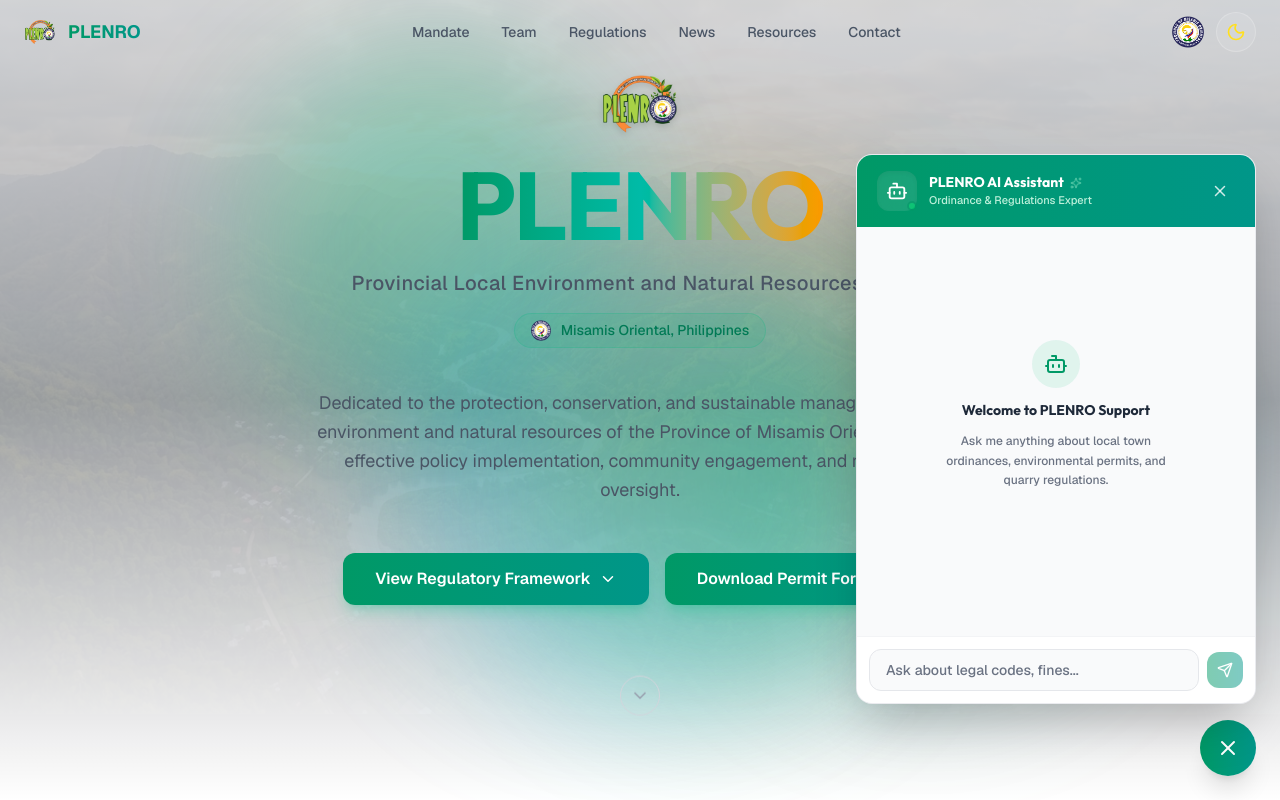
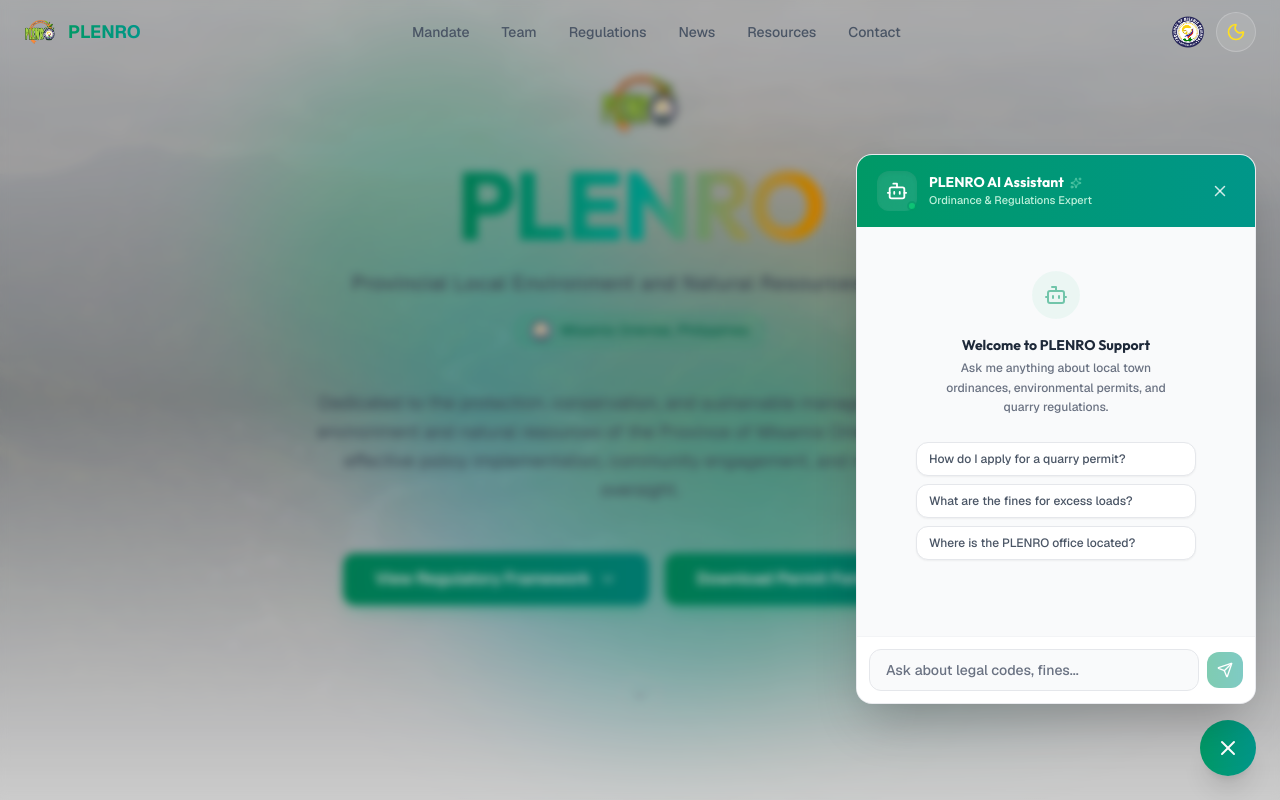
Before and after one commit to angelorabaya/PLENROLANDINGPAGE, a Next.js app: page / in a window 1280 px wide. Both pictures are taken after a click on the button 1228 px from the left and 748 px from the top of the page. Shown: the top 800 px of the page. Built offline with nearby package versions, Linux system fonts and the light colour scheme.

Commit message:
ux: add full-screen backdrop click-close, localstorage chat persistence, onboarding suggestions, retry actions, and a floating back-to-top button

```diff
--- a/src/app/page.tsx
+++ b/src/app/page.tsx
@@ -8,6 +8,7 @@
 import LocationSection from "@/components/landing/location-section";
 import Footer from "@/components/landing/footer";
 import OrdinanceChat from "@/components/landing/ordinance-chat";
+import BackToTop from "@/components/landing/back-to-top";
 
 export default function Home() {
   return (
@@ -21,6 +22,7 @@
       <ResourcesSection />
       <LocationSection />
       <Footer />
+      <BackToTop />
       <OrdinanceChat />
     </main>
   );
--- /dev/null
+++ b/src/components/landing/back-to-top.tsx
@@ -0,0 +1,48 @@
+'use client';
+
+import { useState, useEffect } from 'react';
+import { motion, AnimatePresence } from 'framer-motion';
+import { ArrowUp } from 'lucide-react';
+
+export default function BackToTop() {
+  const [isVisible, setIsVisible] = useState(false);
+
+  useEffect(() => {
+    const toggleVisibility = () => {
+      if (window.scrollY > 400) {
+        setIsVisible(true);
+      } else {
+        setIsVisible(false);
+      }
+    };
+
+    window.addEventListener('scroll', toggleVisibility, { passive: true });
+    toggleVisibility();
+    return () => window.removeEventListener('scroll', toggleVisibility);
+  }, []);
+
+  const scrollToTop = () => {
+    window.scrollTo({
+      top: 0,
+      behavior: 'smooth',
+    });
+  };
+
+  return (
+    <AnimatePresence>
+      {isVisible && (
+        <motion.button
+          onClick={scrollToTop}
+          initial={{ opacity: 0, scale: 0.5, y: 20 }}
+          animate={{ opacity: 1, scale: 1, y: 0 }}
+          exit={{ opacity: 0, scale: 0.5, y: 20 }}
+          transition={{ duration: 0.25, ease: 'easeOut' }}
+          className="fixed bottom-6 left-6 z-40 w-11 h-11 rounded-xl bg-white/95 dark:bg-gray-900/95 backdrop-blur-md border border-gray-200/80 dark:border-gray-800 text-gray-700 dark:text-gray-300 flex items-center justify-center shadow-lg hover:shadow-xl hover:bg-emerald-500/10 dark:hover:bg-emerald-500/20 hover:text-emerald-600 dark:hover:text-emerald-400 hover:border-emerald-500/30 active:scale-95 transition-all duration-300 cursor-pointer focus:outline-none"
+          aria-label="Scroll to top of page"
+        >
+          <ArrowUp size={20} className="stroke-[2.5]" />
+        </motion.button>
+      )}
+    </AnimatePresence>
+  );
+}
--- a/src/components/landing/ordinance-chat.tsx
+++ b/src/components/landing/ordinance-chat.tsx
@@ -16,6 +16,40 @@
   const [showTooltip, setShowTooltip] = useState(false);
 
   const messagesEndRef = useRef<HTMLDivElement>(null);
+  const lastQuery = useRef('');
+
+  // Load chat history from localStorage on mount (U3)
+  useEffect(() => {
+    const savedHistory = localStorage.getItem('plenro-chat-history');
+    const savedId = localStorage.getItem('plenro-conversation-id');
+    if (savedHistory) {
+      try {
+        setChatHistory(JSON.parse(savedHistory));
+      } catch (e) {
+        console.error('Error loading chat history:', e);
+      }
+    }
+    if (savedId) {
+      setConversationId(savedId);
+    }
+  }, []);
+
+  // Save chat history to localStorage when changed (U3)
+  useEffect(() => {
+    if (chatHistory.length > 0) {
+      localStorage.setItem('plenro-chat-history', JSON.stringify(chatHistory));
+    } else {
+      localStorage.removeItem('plenro-chat-history');
+    }
+  }, [chatHistory]);
+
+  useEffect(() => {
+    if (conversationId) {
+      localStorage.setItem('plenro-conversation-id', conversationId);
+    } else {
+      localStorage.removeItem('plenro-conversation-id');
+    }
+  }, [conversationId]);
 
   // FAB entrance and tooltip timers
   useEffect(() => {
@@ -41,35 +75,16 @@
     }
   }, [chatHistory, loading, isOpen]);
 
-  const handleSend = async (e: React.FormEvent) => {
-    e.preventDefault();
-    if (!message.trim() || loading) return;
-
-    // Reject immediately if the honeypot field is filled (bot activity)
-    if (honeypot) {
-      setMessage('');
-      setHoneypot('');
-      return;
-    }
-
-    const queryToSend = message.trim();
-    if (queryToSend.length > 500) {
-      setError('Message cannot exceed 500 characters.');
-      return;
-    }
-
+  // Send message to Dify API proxy
+  const sendMessageToAPI = async (textToSend: string) => {
     setError(null);
-    setMessage('');
-
-    // Add user message to history
-    setChatHistory(prev => [...prev, { role: 'user', text: queryToSend }]);
     setLoading(true);
 
     try {
       const res = await fetch('/api/chat', {
         method: 'POST',
         headers: { 'Content-Type': 'application/json' },
-        body: JSON.stringify({ message: queryToSend, conversationId, website: honeypot }),
+        body: JSON.stringify({ message: textToSend, conversationId, website: honeypot }),
       });
 
       if (!res.ok) {
@@ -95,15 +110,75 @@
       setLoading(false);
     }
   };
+
+  const handleSend = async (e: React.FormEvent) => {
+    e.preventDefault();
+    if (!message.trim() || loading) return;
+
+    // Reject immediately if the honeypot field is filled (bot activity)
+    if (honeypot) {
+      setMessage('');
+      setHoneypot('');
+      return;
+    }
+
+    const queryToSend = message.trim();
+    if (queryToSend.length > 500) {
+      setError('Message cannot exceed 500 characters.');
+      return;
+    }
+
+    setMessage('');
+    lastQuery.current = queryToSend;
+
+    // Add user message to history
+    setChatHistory(prev => [...prev, { role: 'user', text: queryToSend }]);
+    await sendMessageToAPI(queryToSend);
+  };
+
+  const handleSendSuggestion = async (suggestionText: string) => {
+    if (loading) return;
+    lastQuery.current = suggestionText;
+
+    // Add user message to history
+    setChatHistory(prev => [...prev, { role: 'user', text: suggestionText }]);
+    await sendMessageToAPI(suggestionText);
+  };
+
+  const handleRetry = async () => {
+    if (!lastQuery.current || loading) return;
+
+    // Add user message again to show retry intent
+    setChatHistory(prev => [...prev, { role: 'user', text: lastQuery.current }]);
+    await sendMessageToAPI(lastQuery.current);
+  };
+
   const handleClearChat = () => {
     setChatHistory([]);
     setConversationId('');
     setError(null);
+    localStorage.removeItem('plenro-chat-history');
+    localStorage.removeItem('plenro-conversation-id');
   };
   return (
+    <>
+      {/* Backdrop Click Overlay (U2) */}
+      <AnimatePresence>
+        {isOpen && (
+          <motion.div
+            initial={{ opacity: 0 }}
+            animate={{ opacity: 1 }}
+            exit={{ opacity: 0 }}
+            onClick={() => setIsOpen(false)}
+            className="fixed inset-0 z-40 bg-black/20 dark:bg-black/40 backdrop-blur-xs cursor-pointer"
+          />
+        )}
+      </AnimatePresence>
+
       <AnimatePresence>
         {isVisible && (
-        <div className="fixed bottom-6 right-6 z-50 font-sans">
+          <div className="fixed bottom-6 right-6 z-50 font-sans pointer-events-none">
+            <div className="pointer-events-auto relative">
               {/* Tooltip (A7) */}
               <AnimatePresence>
                 {showTooltip && !isOpen && (
@@ -171,7 +246,7 @@
                 </AnimatePresence>
               </motion.button>
 
-          {/* Chat Window Panel */}
+              {/* Chat Window Panel (U1: adaptive mobile sizes) */}
               <AnimatePresence>
                 {isOpen && (
                   <motion.div
@@ -179,7 +254,7 @@
                     animate={{ opacity: 1, y: 0, scale: 1 }}
                     exit={{ opacity: 0, y: 30, scale: 0.95 }}
                     transition={{ duration: 0.25, ease: 'easeOut' }}
-                className="absolute bottom-18 right-0 w-[90vw] sm:w-[400px] h-[550px] bg-white dark:bg-gray-900 rounded-2xl shadow-2xl border border-gray-200/80 dark:border-gray-800 flex flex-col overflow-hidden"
+                    className="absolute bottom-18 right-0 w-[90vw] sm:w-[400px] h-[500px] sm:h-[550px] max-h-[75vh] sm:max-h-[80vh] bg-white dark:bg-gray-900 rounded-2xl shadow-2xl border border-gray-200/80 dark:border-gray-800 flex flex-col overflow-hidden"
                   >
                     {/* Header */}
                     <div className="bg-gradient-to-r from-emerald-600 to-teal-600 text-white px-5 py-4 flex items-center justify-between shadow-md">
@@ -220,14 +295,33 @@
                     {/* Messages Container */}
                     <div className="flex-1 overflow-y-auto p-4 space-y-4 bg-gray-50 dark:bg-gray-950/40">
                       {chatHistory.length === 0 && (
-                    <div className="h-full flex flex-col items-center justify-center text-center p-6 space-y-3">
-                      <div className="w-12 h-12 rounded-full bg-emerald-500/10 flex items-center justify-center text-emerald-600 dark:text-emerald-400">
+                        <div className="h-full flex flex-col items-center justify-center text-center p-6 space-y-4">
+                          <div className="w-12 h-12 rounded-full bg-emerald-500/10 flex items-center justify-center text-emerald-600 dark:text-emerald-400 animate-pulse">
                             <Bot size={24} />
                           </div>
+                          <div>
                             <h5 className="font-display font-bold text-gray-800 dark:text-gray-200 text-sm">Welcome to PLENRO Support</h5>
-                      <p className="text-xs text-gray-500 dark:text-gray-400 max-w-[240px] leading-relaxed font-medium">
+                            <p className="text-xs text-gray-500 dark:text-gray-400 max-w-[240px] leading-relaxed font-medium mt-1">
                               Ask me anything about local town ordinances, environmental permits, and quarry regulations.
                             </p>
+                          </div>
+                          {/* Suggested Onboarding Questions (U5) */}
+                          <div className="w-full max-w-[280px] space-y-2 pt-2">
+                            {[
+                              "How do I apply for a quarry permit?",
+                              "What are the fines for excess loads?",
+                              "Where is the PLENRO office located?"
+                            ].map((suggestion, sIdx) => (
+                              <button
+                                key={sIdx}
+                                type="button"
+                                onClick={() => handleSendSuggestion(suggestion)}
+                                className="w-full text-left text-xs bg-white dark:bg-gray-800 border border-gray-200 dark:border-gray-700/60 hover:border-emerald-500 dark:hover:border-emerald-500 hover:bg-emerald-50/20 dark:hover:bg-emerald-950/10 px-3 py-2 rounded-xl transition-all duration-200 font-medium text-gray-600 dark:text-gray-300 shadow-xs cursor-pointer"
+                              >
+                                {suggestion}
+                              </button>
+                            ))}
+                          </div>
                         </div>
                       )}
 
@@ -267,11 +361,19 @@
                       )}
 
                       {error && (
-                    <div className="flex justify-center p-2">
+                        <div className="flex flex-col items-center gap-2 p-2">
                           <div className="bg-red-500/10 text-red-600 dark:text-red-400 rounded-lg px-3 py-1.5 text-xs flex items-center gap-1.5 border border-red-500/20 font-semibold">
                             <AlertCircle size={14} className="shrink-0" />
                             <span>{error}</span>
                           </div>
+                          {/* Retry trigger button (U9) */}
+                          <button
+                            type="button"
+                            onClick={handleRetry}
+                            className="text-xs font-bold text-emerald-600 dark:text-emerald-400 hover:text-emerald-700 dark:hover:text-emerald-300 underline cursor-pointer focus:outline-none"
+                          >
+                            Try again
+                          </button>
                         </div>
                       )}
 
@@ -313,7 +415,9 @@
                 )}
               </AnimatePresence>
             </div>
+          </div>
         )}
       </AnimatePresence>
+    </>
   );
 }
```
Lines whose indentation alone changed are shown as unchanged.
